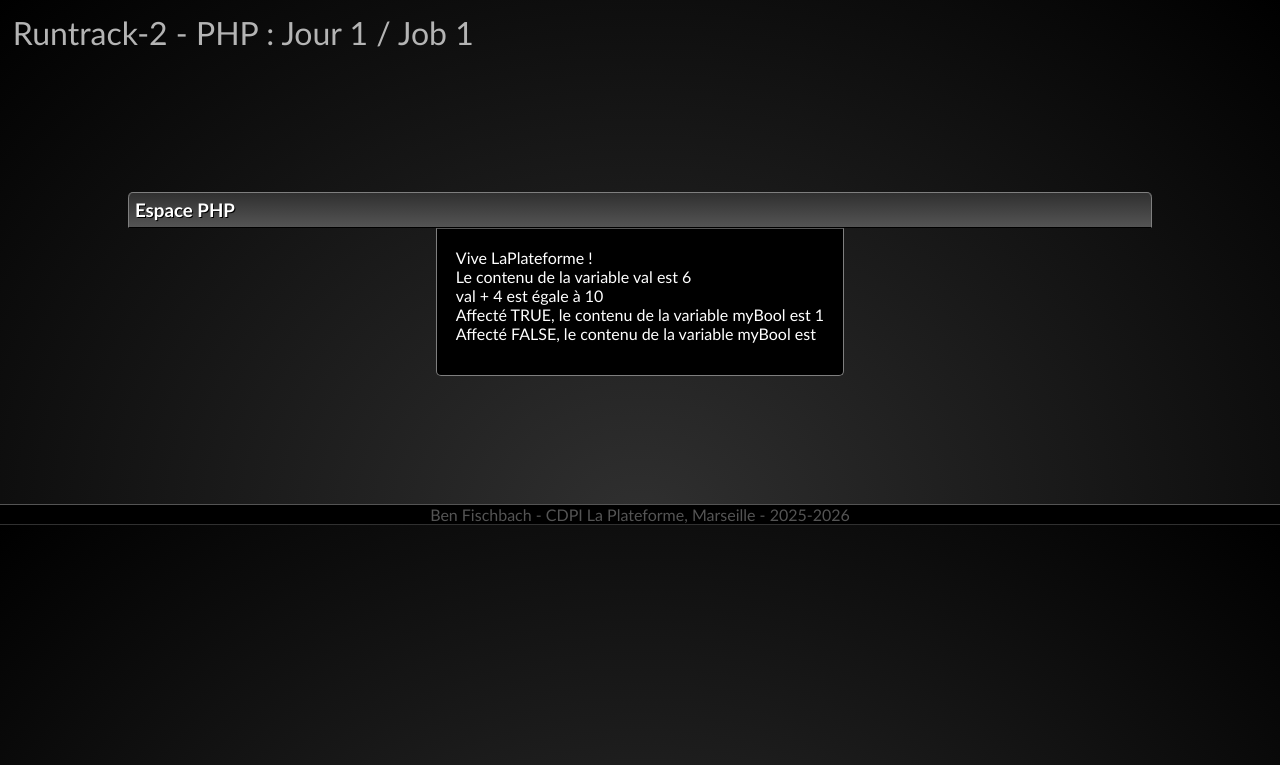
After one commit to benjamin-fischbach/runtrack-2, a PHP site: page /jour01/job01/index.php in a window 1280 px wide. The commit adds this page. Shown: the top 765 px of the page. Run offline with PHP 8.4, Linux system fonts and the light colour scheme.

Commit message:
jour01 job 01 done

```diff
--- a/assets/css/runtrack-style.css
+++ b/assets/css/runtrack-style.css
@@ -36,9 +36,8 @@ body {
         color: white;
         display: flex;
         justify-self: center;
-        text-align: center;
         padding: 1.5%;
-        padding-bottom: 5%;
+        padding-bottom: 2.5%;
         margin: 10%;
         margin-top: 0%;
         background-color: var(--textshadow);
--- /dev/null
+++ b/jour01/job01/index.php
@@ -0,0 +1,46 @@
+<!DOCTYPE html>
+<html lang="en">
+
+<head>
+    <meta charset="UTF-8">
+    <meta name="viewport" content="width=device-width, initial-scale=1.0">
+    <link rel="stylesheet" href="/runtrack2/assets/css/runtrack-style.css">
+    <title>Runtrack-2 - PHP : Jour 1 / Job 1</title>
+</head>
+
+
+<body>
+    <header>
+        <h1>Runtrack-2 - PHP : Jour 1 / Job 1</h1>
+    </header>
+    <main>
+    <h3 class="title-bar">Espace PHP</h3>
+    <p class="center-card">
+
+
+<?php
+$str   = 'LaPlateforme';
+$str2  = 'Vive';
+$str3  = '!';
+$val   = 6;
+$myBool= true;
+
+echo "$str2 $str $str3 <br>";         // Concaténation"
+echo "Le contenu de la variable val est $val<br>";
+echo "val + 4 est égale à " . ($val+4) . "<br>";
+echo "Affecté TRUE, le contenu de la variable myBool est $myBool<br>";
+$myBool= false;
+echo "Affecté FALSE, le contenu de la variable myBool est $myBool<br>";
+?>
+
+
+
+    </p>
+    </main>
+
+    <footer>
+        Ben Fischbach - CDPI La Plateforme, Marseille - 2025-2026
+    </footer>
+</body>
+
+</html>
```
